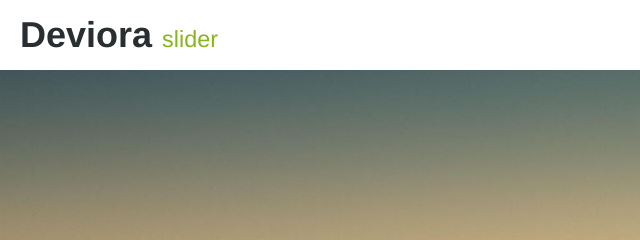
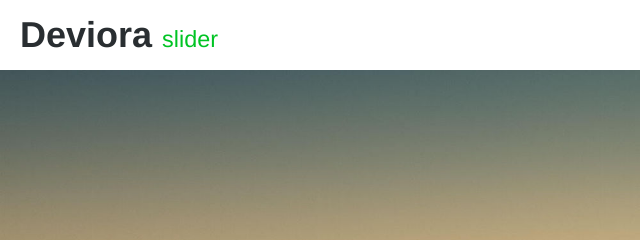
Before and after one commit to realgvard/devslider, a website: page example/index.html in a window 1280 px wide. Shown: the top 240 px of the page, 0-640 px from the left. Drawn offline with Linux system fonts and the light colour scheme.

Commit message:
change primary color

```diff
--- a/assets/sass/_variables.scss
+++ b/assets/sass/_variables.scss
@@ -2,6 +2,6 @@
 
 // Colors
 $base-font-color: rgb(111, 124, 130);
-$base-primary-color: rgb(136, 181, 26);
+$base-primary-color: rgb(0, 196, 36);
 $base-prettify-color: rgb(255, 108, 67);
 $base-accent-color: rgb(41, 46, 49);
```
Also changed, not shown: dist/css/style.css, 1 other file.
